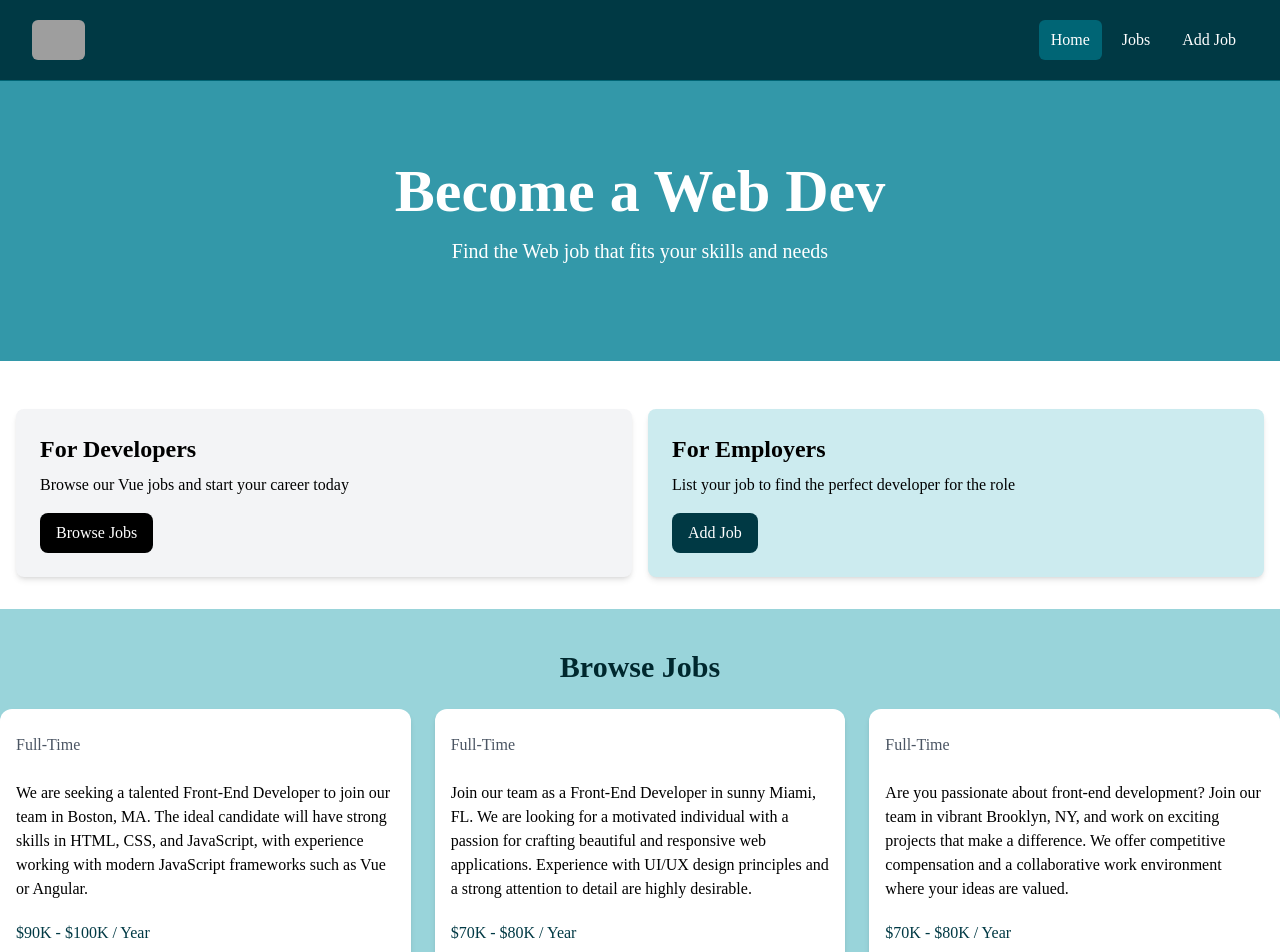
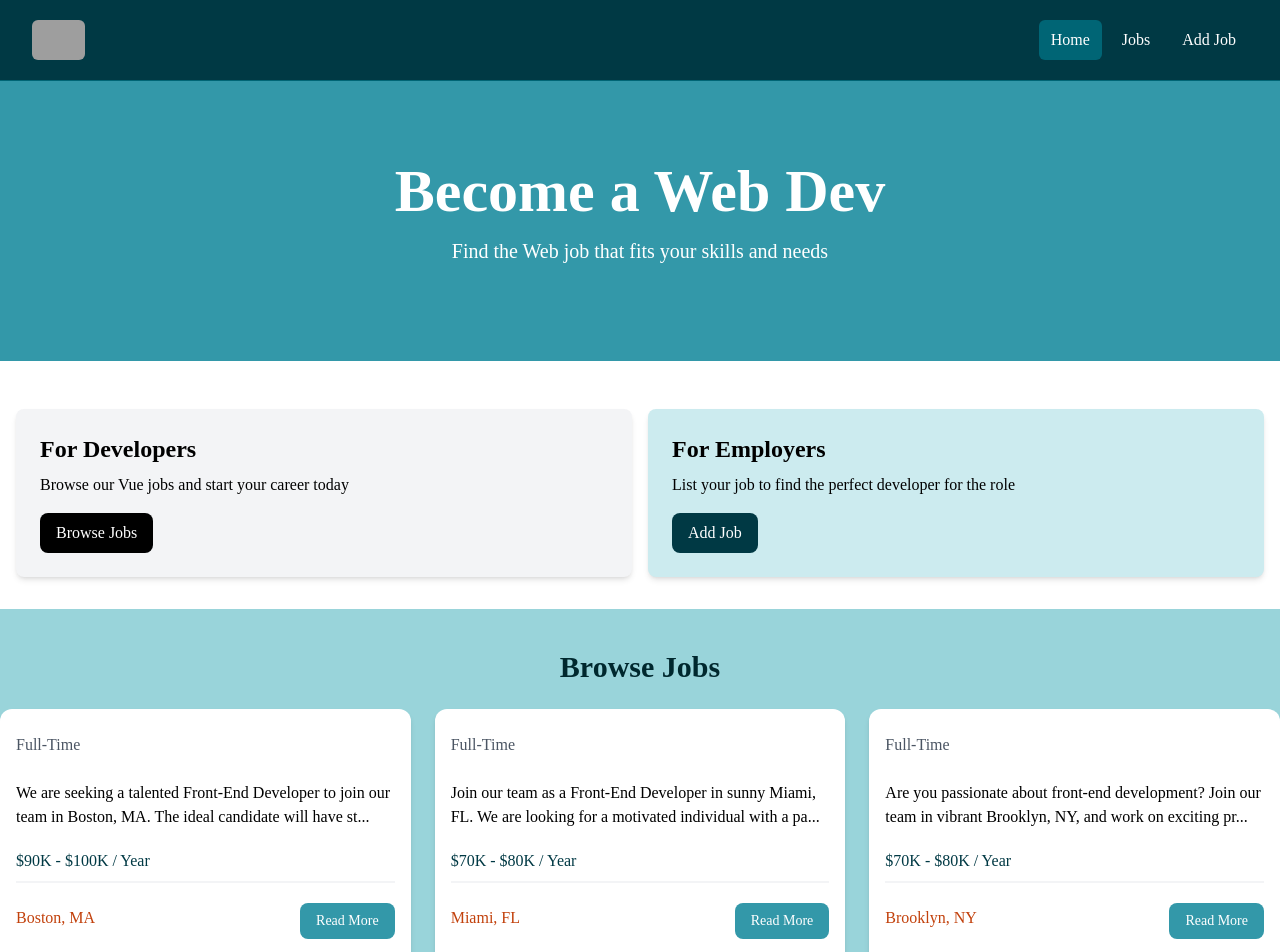
Before and after one commit to Lu-Smith/vue_api_jobs, a Vue app: page / in a window 1280 px wide. Shown: the top 952 px of the page. Built offline with nearby package versions, Linux system fonts and the light colour scheme; grey boxes are pictures that could not be loaded.

Commit message:
Updated description in JobListing.vue

```diff
--- a/src/components/JobListing.vue
+++ b/src/components/JobListing.vue
@@ -7,7 +7,7 @@
       </div>
 
       <div class="mb-5">
-        {{ job.description }}
+        {{ truncateDescription }}
       </div>
 
       <h3 class="text-customBlue-800 mb-2">{{ job.salary}} / Year</h3>
@@ -31,7 +31,20 @@
 </template>
 
 <script setup lang="ts">
-  defineProps({
+  import { computed, ref } from 'vue';
+
+  const props = defineProps({
     job: Object
   })
+
+  const showFullDescription = ref(false);
+
+  const truncateDescription = computed(() => {
+    let description = props.job?.description;
+    if(!showFullDescription.value) {
+      description = description.substring(0, 110) + '...';
+    }
+    return description;
+  })
+
 </script>
```
